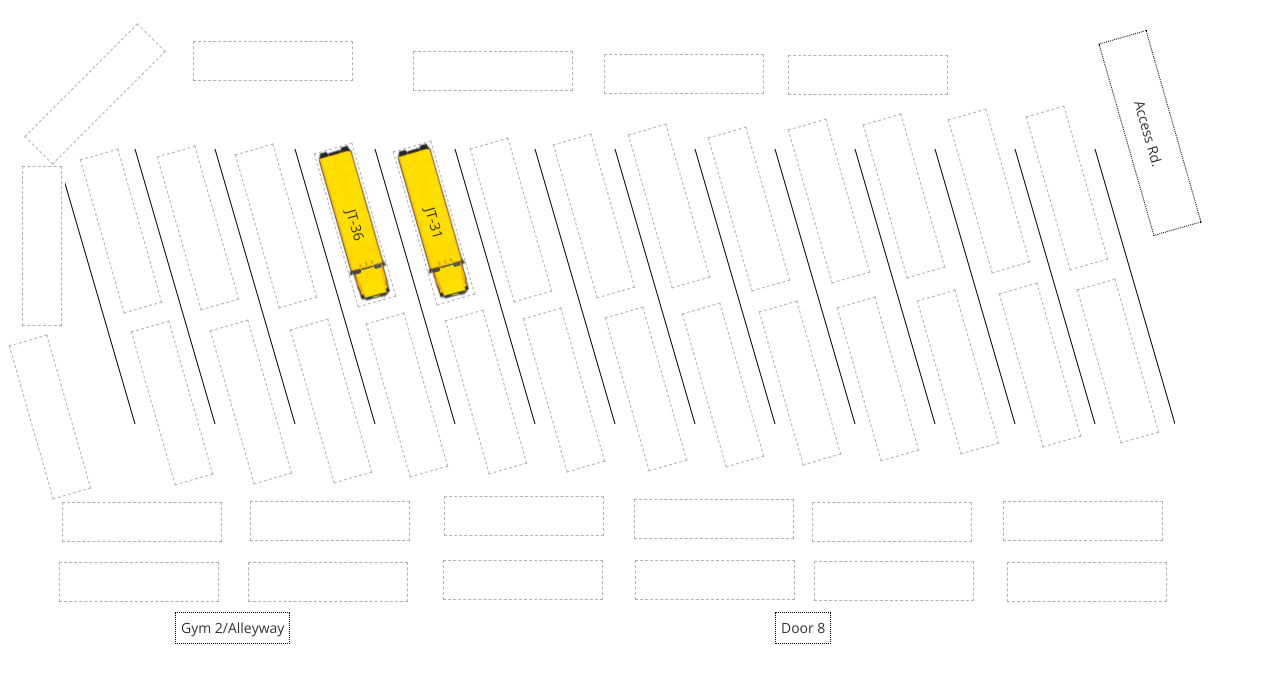
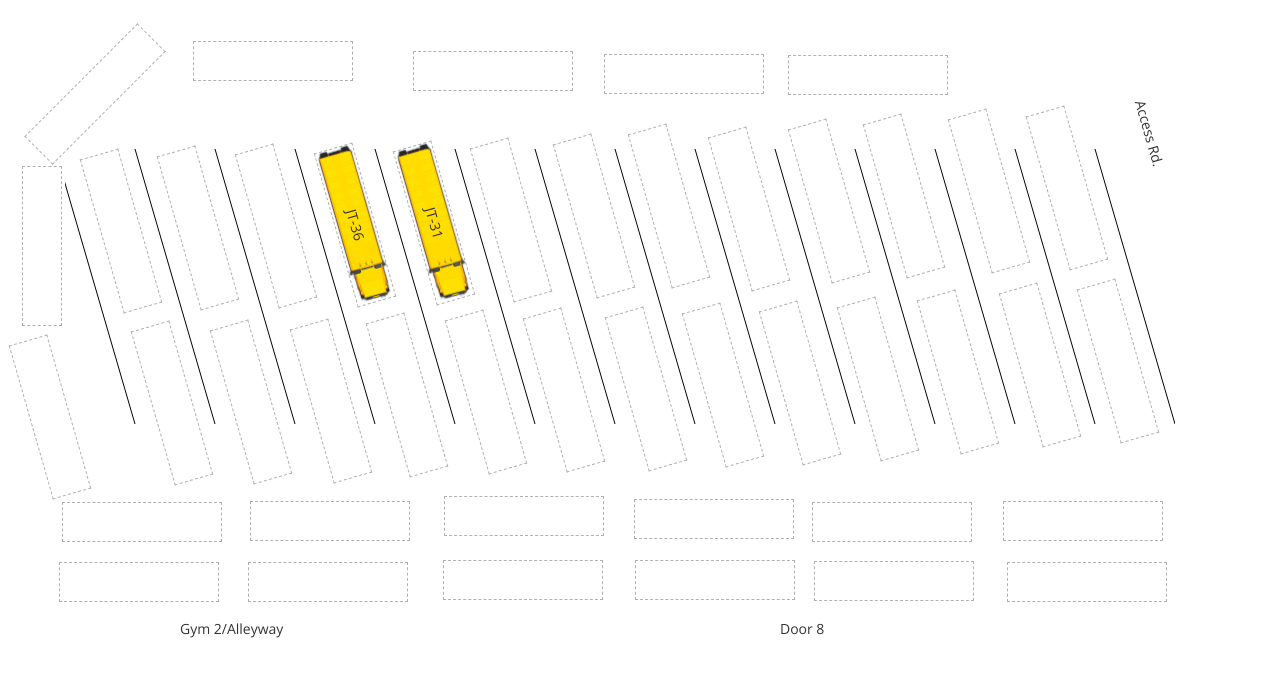
Before and after one commit to hacktj15/bus, a Django app: page /display in a window 1280 px wide. Shown: the part 51-734 px from the top of the page. Run offline with Django 3.2, Linux system fonts and the light colour scheme; data comes from the database, SQL or seed files in the repository; some libraries are stand-ins or nearby versions.

Commit message:
no lines on position points

```diff
--- a/bus/templates/positioning.html
+++ b/bus/templates/positioning.html
@@ -4,7 +4,7 @@
     bottom: 55px;
     left: 175px;
     padding: 5px;
-    border: 1px dotted black
+    border: none;
 }
 
 .pos-door8 {
@@ -12,7 +12,7 @@
     bottom: 55px;
     left: 775px;
     padding: 5px;
-    border: 1px dotted black
+    border: none;
 }
 
 .pos-accessrd {
@@ -22,7 +22,7 @@
     padding: 5px;
     width: 200px;
     height: 50px;
-    border: 1px dotted black;
+    border: none;
     transform: rotate(74deg);
     line-height: 42px;
     text-align: center;
```
